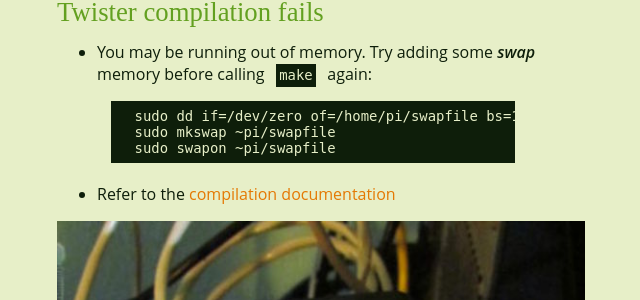
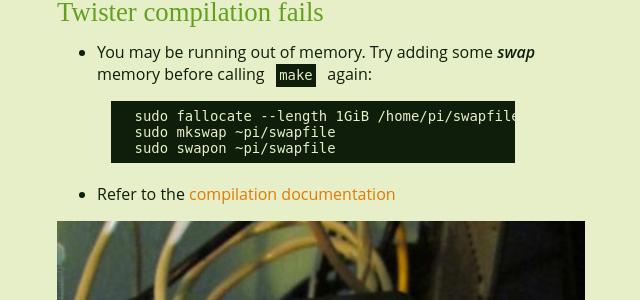
Before and after one commit to LuxDie/foike.github.io, a Jekyll site: the page built from _posts/2014-09-10-twister-pi.en.md, in a window 1280 px wide and 900 px high, scrolled down 11448 px. Shown: the part 152-452 px from the top of the window, without its empty margins (319-959 px from the left). Built offline with Jekyll 4.4.1, drawn with Linux system fonts in a browser that asks for light colours.

Commit message:
[misc] Use fallocate to create swap instead of dd for efficiency

```diff
--- a/_posts/2014-09-10-twister-pi.en.md
+++ b/_posts/2014-09-10-twister-pi.en.md
@@ -336,7 +336,7 @@ brought some...
    - You may be running out of memory.  Try adding some _swap_ memory
      before calling `make` again:
 
-           sudo dd if=/dev/zero of=/home/pi/swapfile bs=1M count=1024
+           sudo fallocate --length 1GiB /home/pi/swapfile
            sudo mkswap ~pi/swapfile
            sudo swapon ~pi/swapfile
 
```
Also changed, not shown: _posts/2014-09-10-twister-pi.md (+1 -1 lines).
